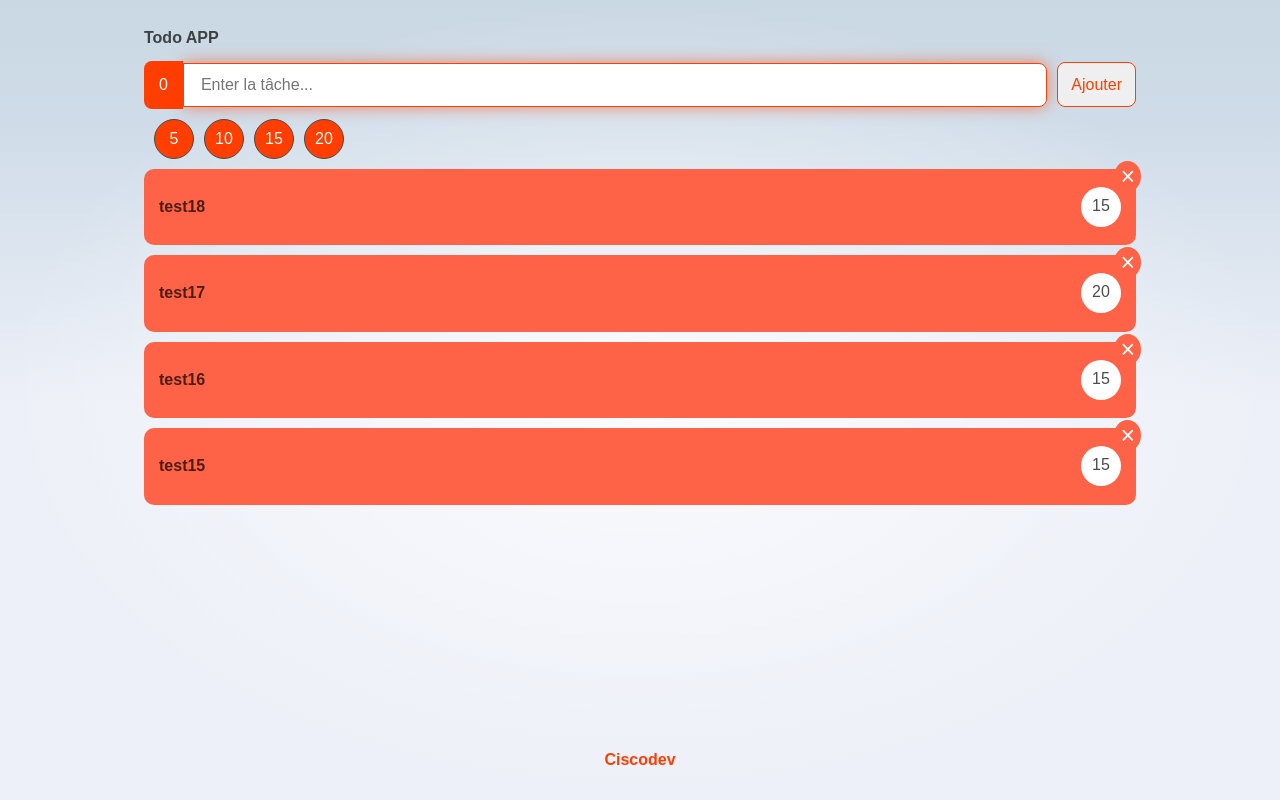
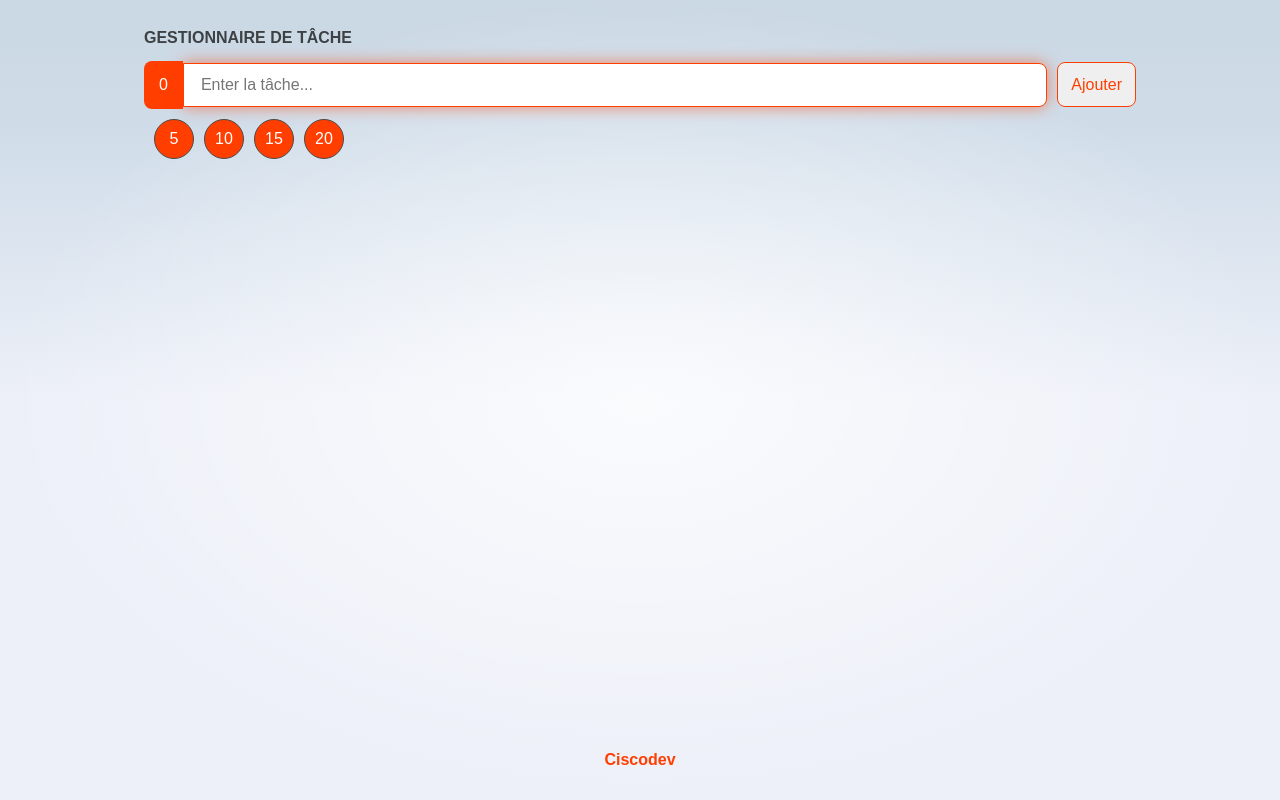
Before and after one commit to francis-tg/todo-app-svelte, a SvelteKit app: page / in a window 1280 px wide. Built offline with nearby package versions, Linux system fonts and the light colour scheme; data requests are answered from the project's data file.

Commit message:
edit header title

```diff
--- a/db.json
+++ b/db.json
@@ -1,32 +1,3 @@
 {
-  "todos": [
-    {
-      "title": "test15",
-      "userId": 1,
-      "completed": false,
-      "rate": 15,
-      "id": 15
-    },
-    {
-      "title": "test16",
-      "userId": 1,
-      "completed": false,
-      "rate": 15,
-      "id": 16
-    },
-    {
-      "title": "test17",
-      "userId": 1,
-      "completed": false,
-      "rate": 20,
-      "id": 17
-    },
-    {
-      "title": "test18",
-      "userId": 1,
-      "completed": false,
-      "rate": 15,
-      "id": 18
-    }
-  ]
+  "todos": []
 }
--- a/src/components/todoApp.svelte
+++ b/src/components/todoApp.svelte
@@ -52,7 +52,7 @@
 
 <div class="container">
 	<header>
-		<h2>Todo APP</h2>
+		<h2>GESTIONNAIRE DE TÂCHE</h2>
 		<div class="form-field">
 			<div class="input-group">
 				<div class="rate">
```
